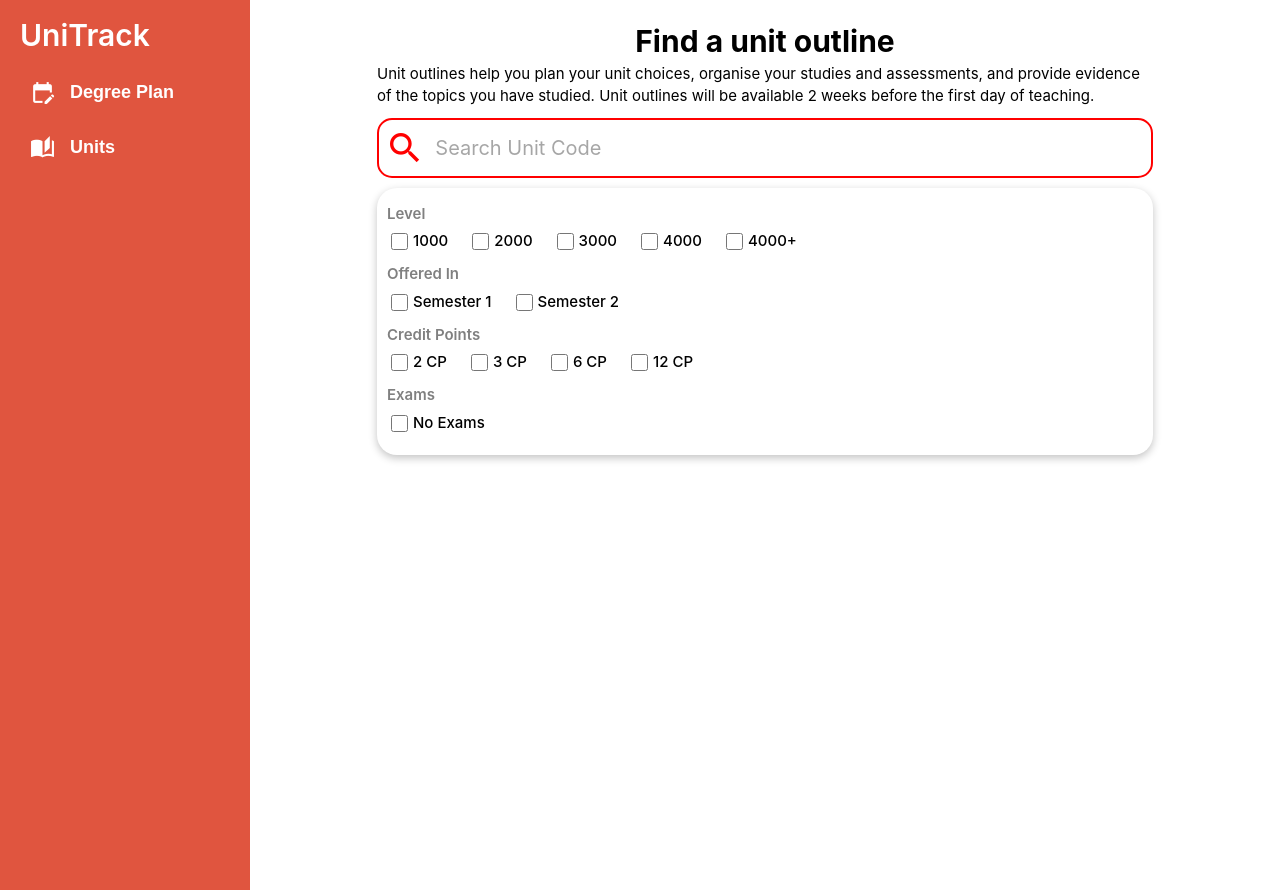
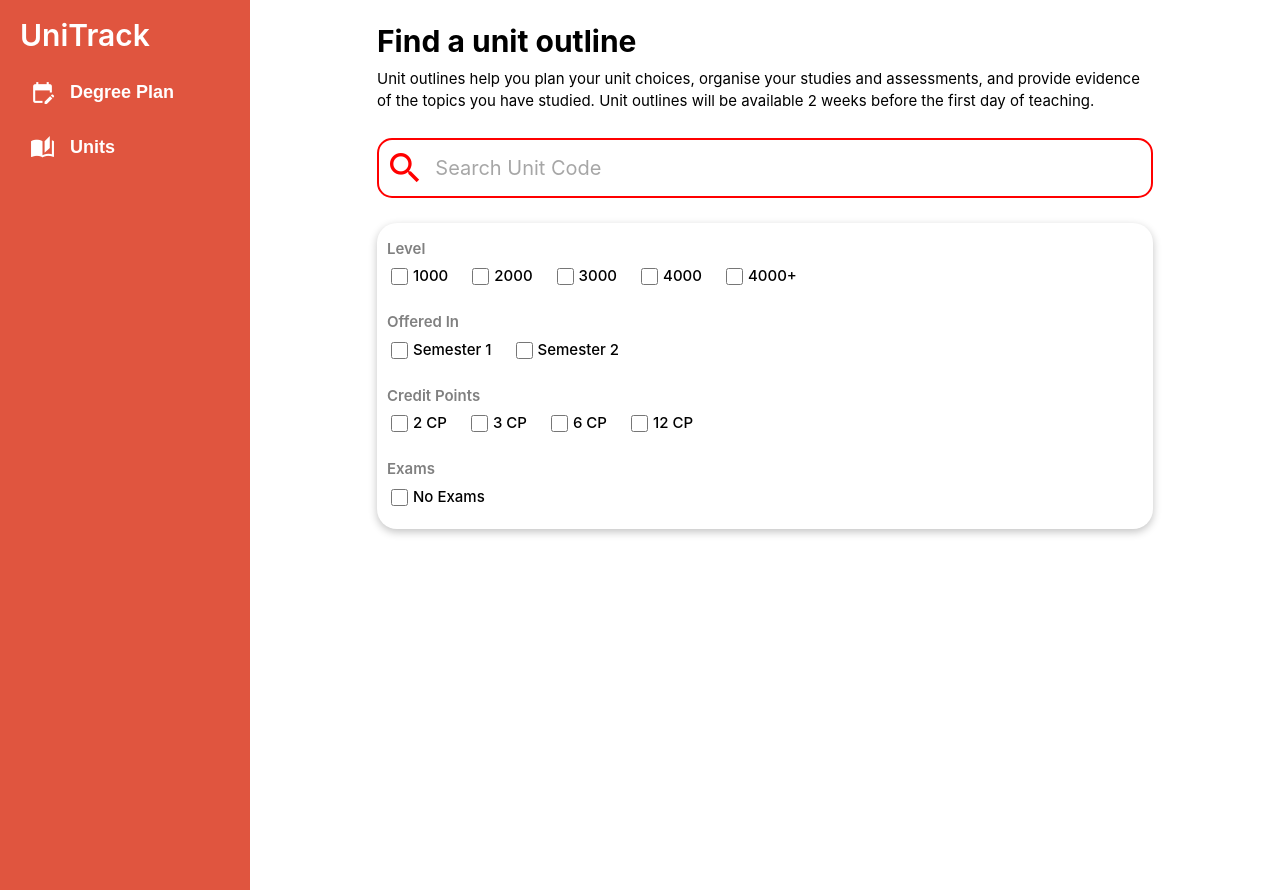
Before and after one commit to GoodGameRuler/unitrack_v3, a Next.js app: page /units in a window 1280 px wide. Built offline with nearby package versions, Linux system fonts and the light colour scheme.

Commit message:
Change spacing and alignment in units page

```diff
--- a/app/units/page.jsx
+++ b/app/units/page.jsx
@@ -3,7 +3,7 @@ import "./units.css";
 function Units() {
     return (
         <div className="unitSearchPage">
-            <h2 className="pageHeader"> Find a unit outline </h2>
+            <h1>Find a unit outline</h1>
             <p> Unit outlines help you plan your unit choices, organise your studies and assessments, and provide evidence of the topics you have studied. Unit outlines will be available 2 weeks before the first day of teaching. </p>
 
             <form action="" className="searchFilter">
--- a/app/units/units.css
+++ b/app/units/units.css
@@ -2,17 +2,19 @@
     min-width: 70%;
     max-width: 80%;
     box-sizing: border-box;
+    display: flex;
+    flex-direction: column;
+    text-align: left;
+    gap: 15px;
 }
 
 .unitSearch {
     height: 60px;
     margin: 10px 0;
     position: relative;
-
 }
 
 .unitSearch .unitSearchInput {
-    padding: 5px;
     padding-left: 50px;
     border-radius: 15px;
     border: 2px solid red;
@@ -49,10 +51,12 @@ input:focus, input:first-line {
 }
 
 .filterAccordian {
-    margin: 10px 0;
     padding: 10px;
     border-radius: 20px;
     box-shadow: rgba(0, 0, 0, 0.24) 0px 3px 8px;
+    display: flex;
+    flex-direction: column;
+    gap: 8px;
 }
 
 .check {
```
